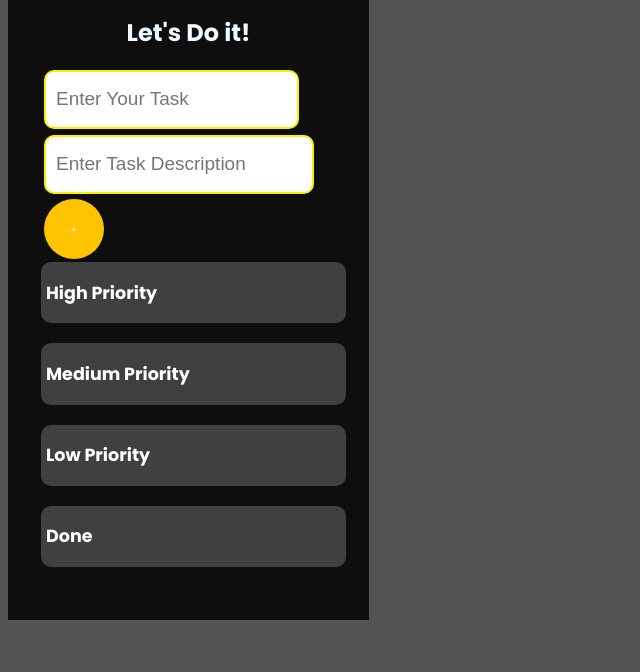
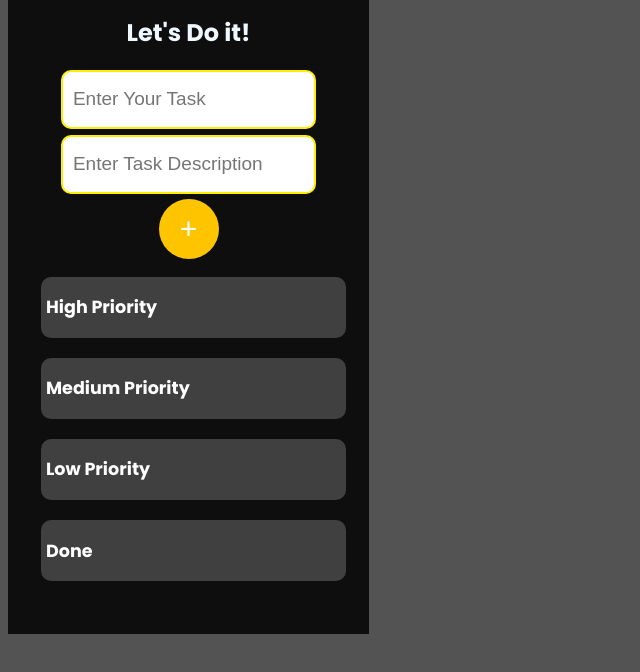
Before and after one commit to aryanc193/OIBSIP_task3, a plain HTML site: page index.html in a window 1280 px wide. Shown: the part 122-794 px from the top of the page, without its empty margins (0-640 px from the left). Drawn offline with Linux system fonts and the light colour scheme.

Commit message:
Update style.css

```diff
--- a/style.css
+++ b/style.css
@@ -33,7 +33,7 @@ html, body{
   }
 
 #desc {
-  width:85%;
+  width:80%;
   height: 35px;
   padding: 10px;
   border: 2px solid rgb(255, 238, 0);
@@ -46,13 +46,15 @@ html, body{
 .inputs{
    display: flex;
    flex-direction: column;
+   align-items: center;
    margin: 3px;
    justify-content: space-between;
  }
  #adder{
-  font-size: 10px;
+  font-size: 30px;
   width: 60px;
   margin-top: 2%;
+  margin-bottom: 5%;
   border-radius: 50%;
 }
 button{
@@ -153,7 +155,7 @@ select {
   margin: 10px 0;
 }
 
-
+/* for laptop screen */
 @media only screen and (min-width: 1700px){
 .container {
   width: 90%;
@@ -183,6 +185,9 @@ input {
   display: flex;
   justify-content: space-between;
   align-items: center;
+}
+#desc{
+  width: 85%;
 }
 
 button {
```
